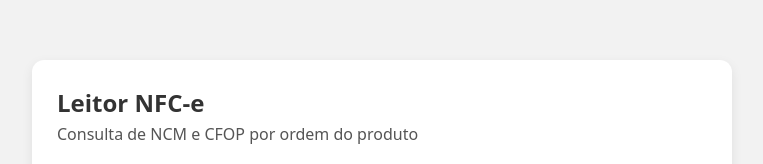
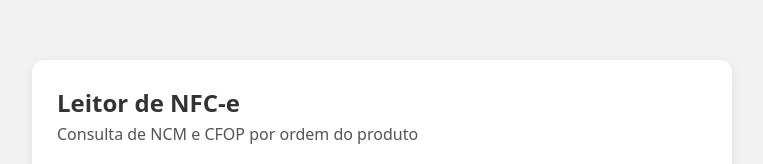
Before and after one commit to lucas-linhares/leitorxmlnfce, a React (Vite) app: page / in a window 1280 px wide. Shown: the part 186-350 px from the top of the page, without its empty margins (258-1021 px from the left). Built offline with nearby package versions, Linux system fonts and the light colour scheme.

Commit message:
altera o título principal

```diff
--- a/src/App.jsx
+++ b/src/App.jsx
@@ -97,7 +97,7 @@ export default function App() {
     <main className="page">
       <section className="card">
         <header className="header">
-          <h1>Leitor NFC-e</h1>
+          <h1>Leitor de NFC-e</h1>
           <p>Consulta de NCM e CFOP por ordem do produto</p>
         </header>
 
```
